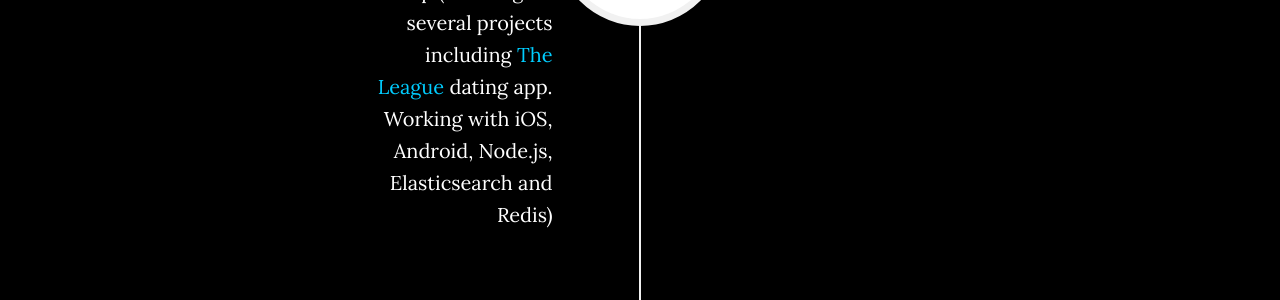
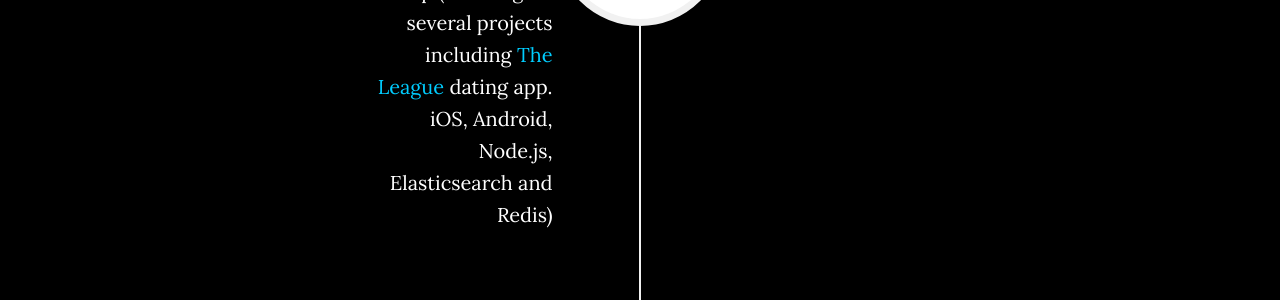
Before and after one commit to MatiBot/MatiBot.github.io, a Jekyll site: the page built from index.html, in a window 1280 px wide and 900 px high, scrolled down 3237 px. Shown: the part 186-486 px from the top of the window. Built offline with Jekyll 4.4.1, drawn with Linux system fonts in a browser that asks for light colours; comment, search, counter and statistics services are not loaded.

Commit message:
Update _config.yml

```diff
--- a/_config.yml
+++ b/_config.yml
@@ -42,7 +42,7 @@ reddit-share: True
 events:
   - image: "/img/career/punch.png"
     date: "2016 - Today"
-    description: "Lead iOS & Android Engineer @ Punch Group (Working on several projects including <a href=\"http://www.theleague.com/\">The League</a> dating app. Working with iOS, Android, Node.js, Elasticsearch and Redis)"
+    description: "Lead iOS & Android Engineer @ Punch Group (Working on several projects including <a href=\"http://www.theleague.com/\">The League</a> dating app.\niOS, Android, Node.js, Elasticsearch and Redis)"
     url: "http://www.punch-agency.com"
   - image: "/img/career/myroll.png"
     date: "2013 - 2016"
```
